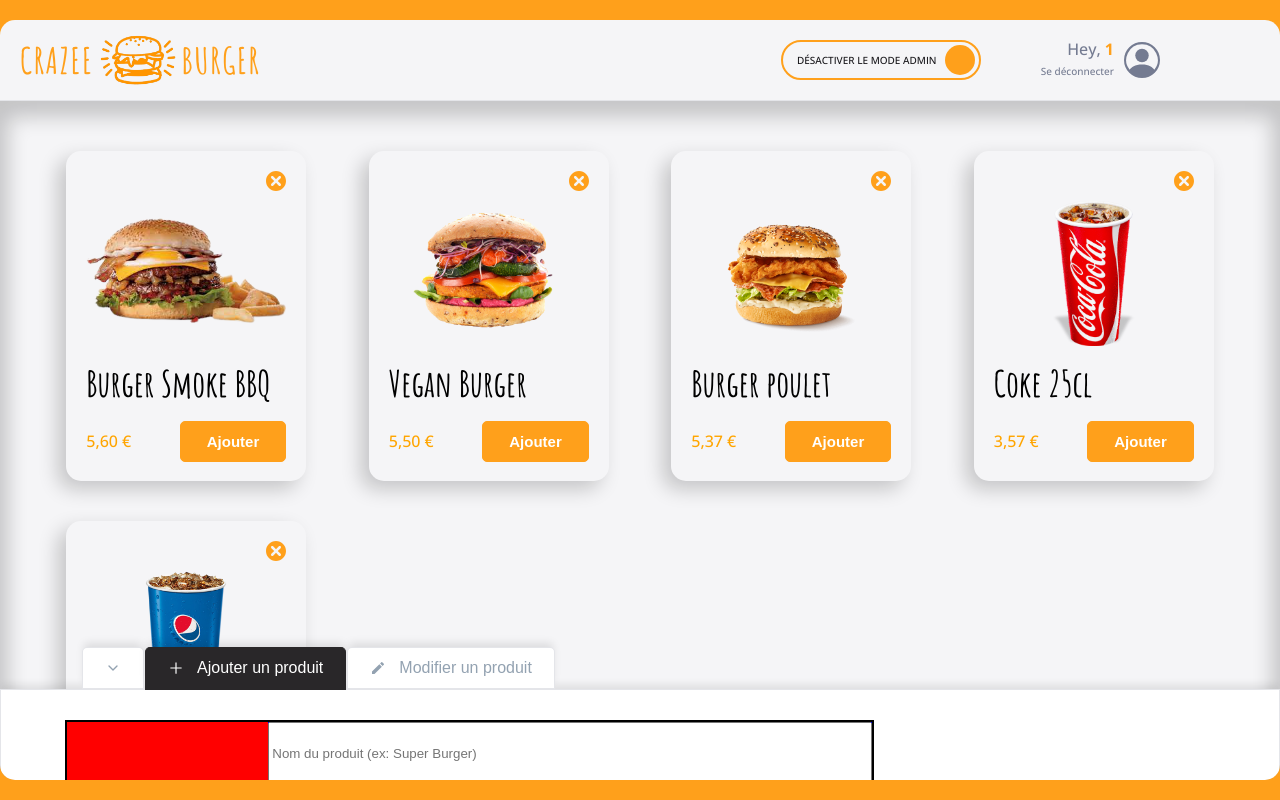
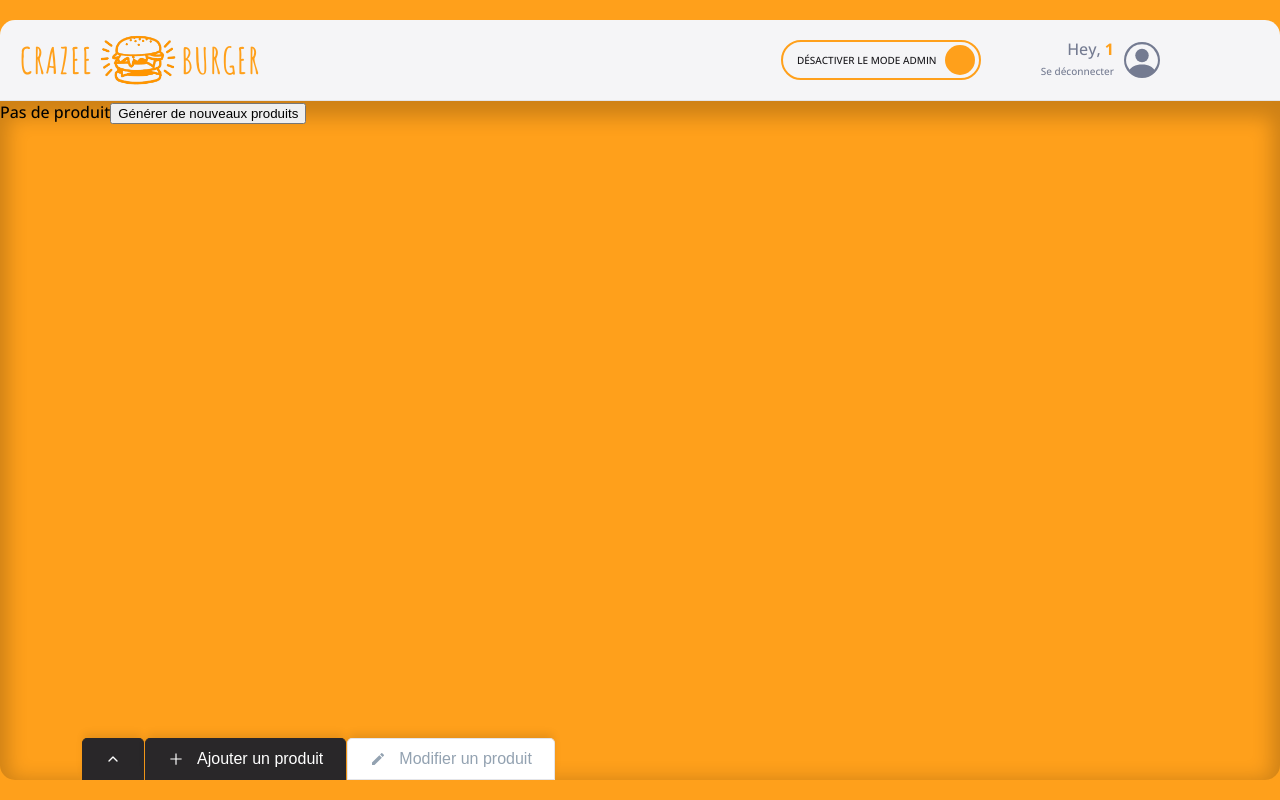
Before and after one commit to QiaoAn05/crazee-burger, a React (Vite) app: page /order/1 in a window 1280 px wide. Built offline with nearby package versions, Linux system fonts and the light colour scheme.

Commit message:
♻️ F08: MENU > Add resetMenu button(no style)

```diff
--- a/src/components/pages/order/OrderPage.jsx
+++ b/src/components/pages/order/OrderPage.jsx
@@ -9,9 +9,9 @@
 export default function OrderPage() {
   //state
   const [isAdminMode, setIsAdminMode] = useState(true);
-  const [isCollapsed, setIsCollapsed] = useState(false);
+  const [isCollapsed, setIsCollapsed] = useState(true);
   const [currentTabSelected, setCurrentTabSelected] = useState("add");
-  const [menu, setMenu] = useState(fakeMenu.MEDIUM);
+  const [menu, setMenu] = useState(fakeMenu.EMPTY);
 
   //comportements
 
@@ -35,6 +35,10 @@
     setMenu(menuUpdated);
   };
 
+  const resetMenu = () => {
+    setMenu(fakeMenu.SMALL);
+  };
+
   const orderContextValue = {
     isAdminMode,
     setIsAdminMode,
@@ -45,6 +49,7 @@
     menu,
     handleAdd,
     handleDelete,
+    resetMenu,
   };
 
   //affichage
--- a/src/components/pages/order/main/Menu.jsx
+++ b/src/components/pages/order/main/Menu.jsx
@@ -8,11 +8,20 @@
 
 export default function Menu() {
   //state
-  const { menu, isAdminMode, handleDelete } = useContext(OrderContext);
+  const { menu, isAdminMode, handleDelete, resetMenu } =
+    useContext(OrderContext);
 
   //behavior
 
   //Render
+
+  if (menu.length === 0)
+    return (
+      <div>
+        <span>Pas de produit</span>
+        <button onClick={resetMenu}>Générer de nouveaux produits</button>
+      </div>
+    );
   return (
     <MenuStyled>
       {menu.map(({ id, title, imageSource, price }) => (
--- a/src/context/OrderContext.jsx
+++ b/src/context/OrderContext.jsx
@@ -11,4 +11,5 @@
   menu: [],
   handleAdd: () => {},
   handleDelete: () => {},
+  resetMenu: () => {},
 });
```
